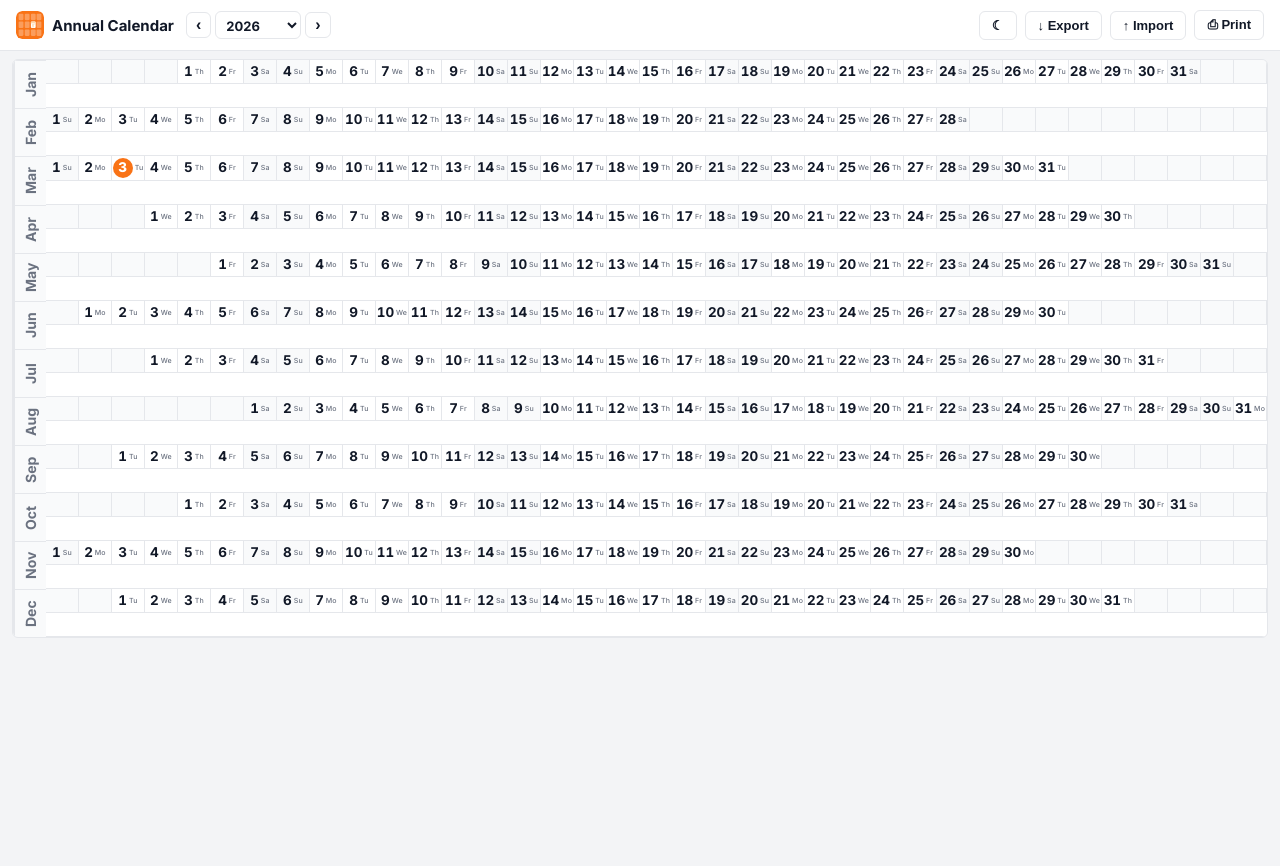
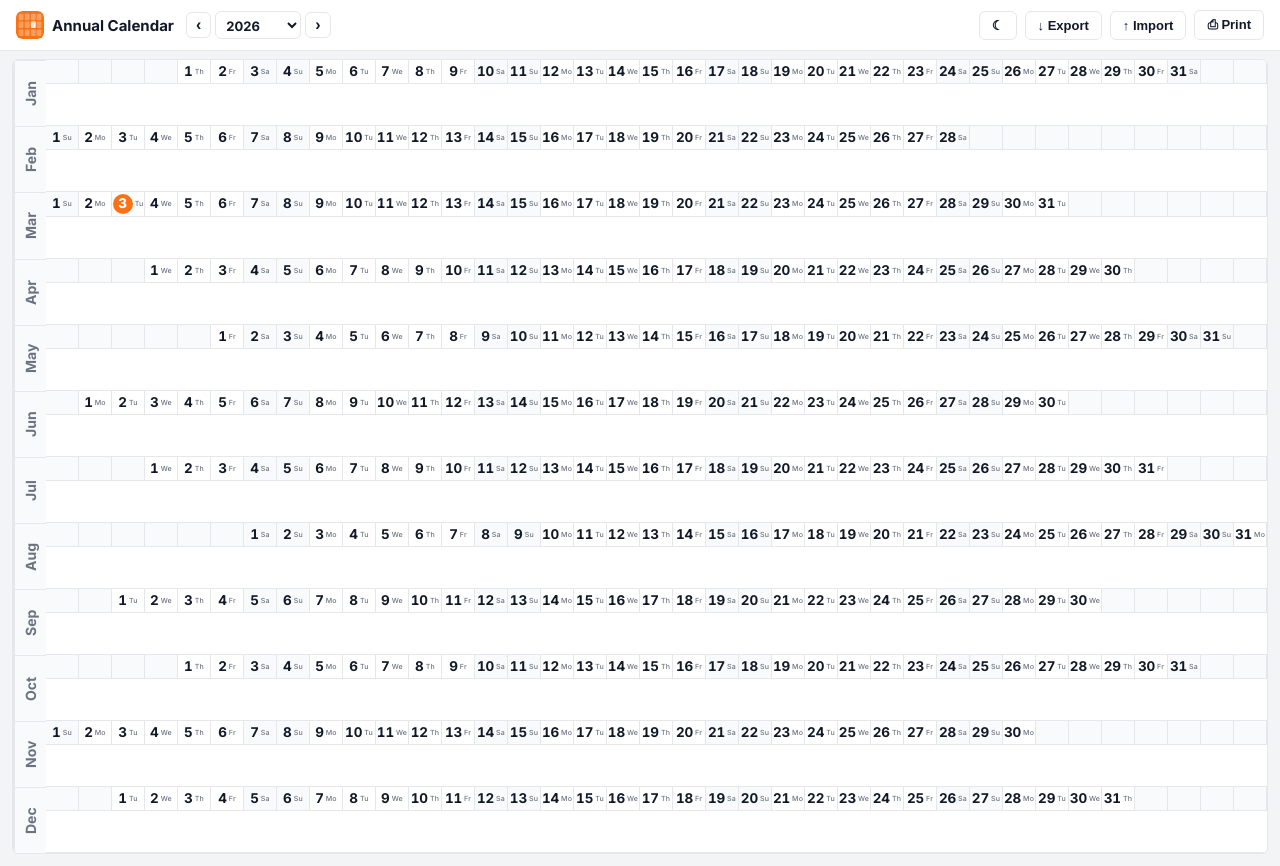
Before and after one commit to arunkv/linearcalendar, a React (Vite) app: page / in a window 1280 px wide. Before the commit the page ends 800 px from the top, so only its background shows below. Built offline with nearby package versions, Linux system fonts and the light colour scheme.

Commit message:
Improve event row height

```diff
--- a/src/components/AnnualCalendar.css
+++ b/src/components/AnnualCalendar.css
@@ -228,7 +228,7 @@
   padding: 2px 0;
   background-color: var(--cell-bg, #ffffff);
   border-bottom: 1px solid var(--border-color, #e5e7eb);
-  min-height: 24px;
+  min-height: 42px;
 }
 
 /* ─── Event bars ─────────────────────────────────────────────────────────────*/
@@ -347,7 +347,7 @@
   /* ── Compact event rows ── */
   .annual-calendar__events-container {
     grid-auto-rows: 13px;
-    min-height: 15px;
+    min-height: 32px;
   }
 
   .annual-calendar__event-bar {
```
